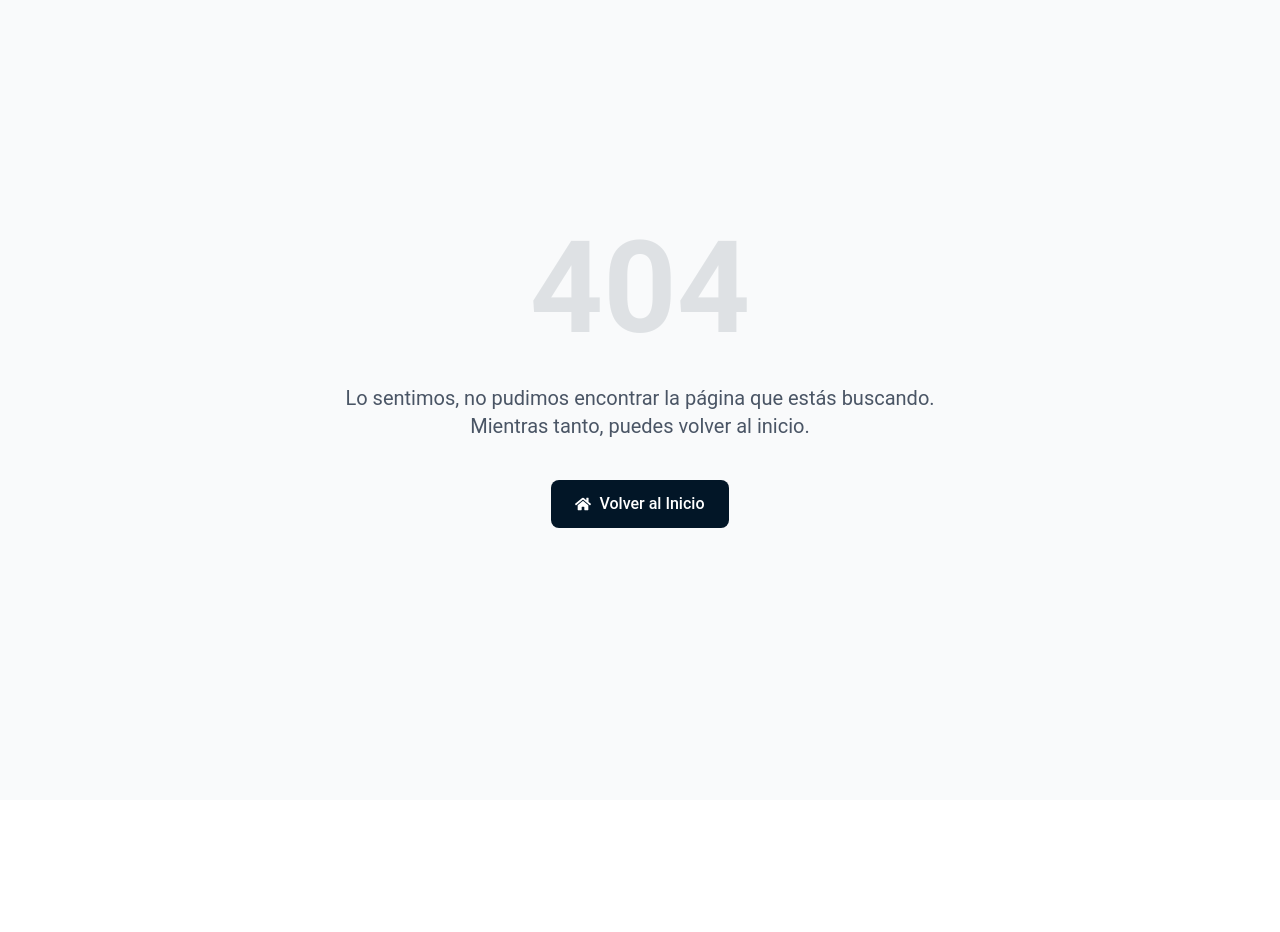
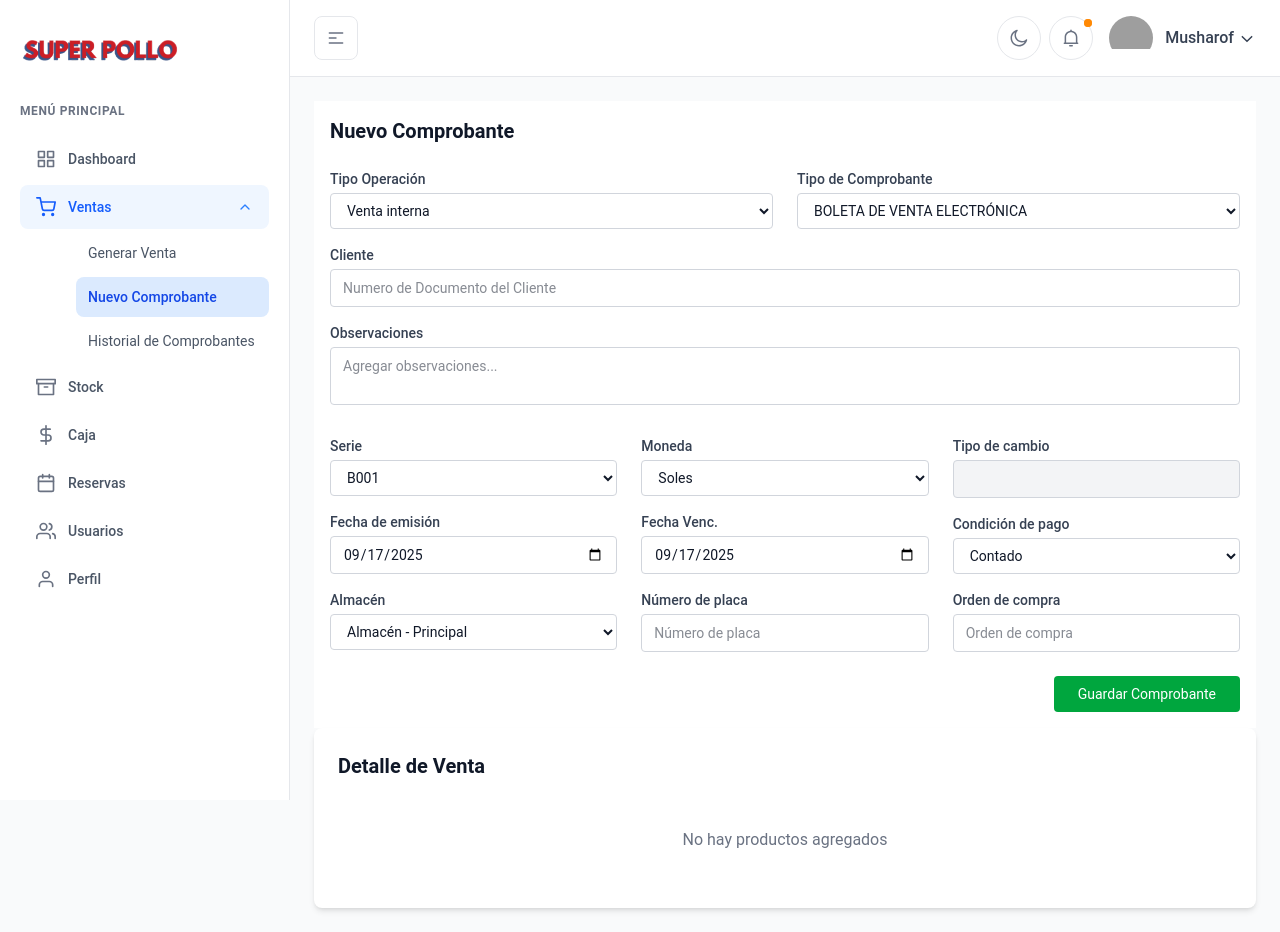
Before and after one commit to KURO1402/super-pollo, a React (Vite) app in the folder frontend/: page /admin-provisional/nuevo-comprobante in a window 1280 px wide. Before the commit this address had no page. Before the commit the page ends 800 px from the top, so only its background shows below. Built offline with nearby package versions, Linux system fonts and the light colour scheme; grey boxes are pictures that could not be loaded.

Commit message:
Diseño del formulario para el registro de un nuevo comprobante

```diff
--- a/frontend/src/app/Rutas.jsx
+++ b/frontend/src/app/Rutas.jsx
@@ -26,6 +26,7 @@ import Stock from "../modulos/panel-administrador/paginas/Stock";
 import Reservas from "../modulos/panel-administrador/paginas/Reservas";
 import Usuarios from "../modulos/panel-administrador/paginas/Usuarios";
 import Perfil from "../modulos/panel-administrador/paginas/Perfil";
+import NuevoComprobanteSeccion from "../modulos/panel-administrador/ventas/secciones/NuevoComprobanteSeccion";
 
 const AppRutas = () => {
     // activamos el hook para que haga scroll al inicio en cada cambio de ruta
@@ -52,6 +53,7 @@ const AppRutas = () => {
             element: <EstructuraBaseAdmin />, // estructura base del panel de admin
             children: [
                 { index: true, element: <PanelDeControl /> }, // ruta por defecto del panel de admin
+                { path: 'nuevo-comprobante', element: <NuevoComprobanteSeccion/> },
                 { path: 'generar-venta', element: <GenerarVenta/> },
                 { path: 'registro-ventas', element: <RegistroVentasSeccion/> },
                 { path: 'stock', element: <Stock/> },
--- a/frontend/src/modulos/panel-administrador/layout/MenuLateral.jsx
+++ b/frontend/src/modulos/panel-administrador/layout/MenuLateral.jsx
@@ -27,6 +27,7 @@ const navItems = [
     name: "Ventas",
     subItems: [
       { name: "Generar Venta", path: "/admin-provisional/generar-venta" },
+      { name: "Nuevo Comprobante", path: "/admin-provisional/nuevo-comprobante" },
       { name: "Historial de Comprobantes", path: "/admin-provisional/registro-ventas" },
     ],
   },
--- a/frontend/src/modulos/panel-administrador/ventas/componentes/ResumenVenta.jsx
+++ b/frontend/src/modulos/panel-administrador/ventas/componentes/ResumenVenta.jsx
@@ -1,4 +1,7 @@
-export const ResumenVenta = ({ subtotal, impuesto, total }) => (
+import { useNavigate } from 'react-router-dom';
+export const ResumenVenta = ({ subtotal, impuesto, total }) => {
+  const navigate = useNavigate();
+  return (
   <>
     <div className="border-t pt-4 mb-4">
       <div className="flex justify-between mb-2 text-sm">
@@ -14,8 +17,11 @@ export const ResumenVenta = ({ subtotal, impuesto, total }) => (
         <span className="text-gray-800 dark:text-gray-300">S/ {total.toFixed(2)}</span>
       </div>
     </div>
-    <button className="w-full bg-green-500 hover:bg-green-600 text-white py-3 px-4 rounded-lg font-semibold">
+    <button
+      onClick={() => navigate('/admin-provisional/nuevo-comprobante')}
+      className="w-full bg-green-500 hover:bg-green-600 text-white py-3 px-4 rounded-lg font-semibold cursor-pointer">
       Generar Venta - S/ {total.toFixed(2)}
     </button>
   </>
-);
+  )
+};
--- /dev/null
+++ b/frontend/src/modulos/panel-administrador/ventas/secciones/NuevoComprobanteSeccion.jsx
@@ -0,0 +1,227 @@
+import { useForm } from "react-hook-form";
+import { DetalleVenta } from "../componentes/DetalleVenta";
+
+const NuevoComprobanteSeccion = () => {
+
+  // para la fecha actual
+  const fechaActual = new Date();
+  const fechaFormateada = fechaActual.toISOString().split("T")[0]; // formatear fecha
+
+  // inicializamos react-hook-form
+  const {
+    register,
+    handleSubmit,
+    formState: { errors },
+  } = useForm({
+    defaultValues: {
+      tipoOperacion: "Venta interna",
+      tipoComprobante: "BOLETA DE VENTA ELECTRÓNICA",
+      cliente: "",
+      observaciones: "",
+      serie: "B001",
+      fechaEmision: fechaFormateada,
+      almacen: "Almacén - Principal",
+      moneda: "Soles",
+      fechaVencimiento: fechaFormateada,
+      placa: "",
+      tipoCambio: "",
+      condicionPago: "Contado",
+      ordenCompra: "",
+    },
+  });
+
+  // función submit
+  const onSubmit = (data) => {
+    console.log("Datos del comprobante:", data);
+  };
+
+  return (
+    <>
+    <form
+      onSubmit={handleSubmit(onSubmit)}
+      className="w-full bg-white dark:bg-gray-900 p-4"
+    >
+      {/* Header */}
+      <div className="mb-6">
+        <h1 className="text-xl font-bold text-gray-900 dark:text-white">
+          Nuevo Comprobante
+        </h1>
+      </div>
+
+      {/* Primera fila: Tipo Operación y Tipo de Comprobante */}
+      <div className="grid grid-cols-2 gap-6 mb-4">
+        <div>
+          <label className="block text-sm font-medium text-gray-700 dark:text-gray-300 mb-1">
+            Tipo Operación
+          </label>
+          <select
+            {...register("tipoOperacion", { required: true })}
+            className="w-full px-3 py-2 border border-gray-300 dark:border-gray-600 rounded bg-white dark:bg-gray-800 text-gray-900 dark:text-white text-sm focus:ring-2 focus:ring-blue-500 focus:border-transparent"
+          >
+            <option>Venta interna</option>
+          </select>
+          {errors.tipoOperacion && (
+            <span className="text-xs text-red-500">Campo obligatorio</span>
+          )}
+        </div>
+
+        <div>
+          <label className="block text-sm font-medium text-gray-700 dark:text-gray-300 mb-1">
+            Tipo de Comprobante
+          </label>
+          <select
+            {...register("tipoComprobante", { required: true })}
+            className="w-full px-3 py-2 border border-gray-300 dark:border-gray-600 rounded bg-white dark:bg-gray-800 text-gray-900 dark:text-white text-sm focus:ring-2 focus:ring-blue-500 focus:border-transparent"
+          >
+            <option>BOLETA DE VENTA ELECTRÓNICA</option>
+            <option>FACTURA ELECTRÓNICA</option>
+          </select>
+        </div>
+      </div>
+
+      {/* Cliente */}
+      <div className="mb-4">
+        <label className="block text-sm font-medium text-gray-700 dark:text-gray-300 mb-1">
+          Cliente
+        </label>
+        <div className="flex gap-2">
+          <input
+            {...register("cliente", { required: true })}
+            placeholder="Numero de Documento del Cliente"
+            className="w-full px-3 py-2 border border-gray-300 dark:border-gray-600 rounded bg-white dark:bg-gray-800 text-gray-900 dark:text-white text-sm focus:ring-2 focus:ring-blue-500 focus:border-transparent"
+          >
+          </input>
+        </div>
+      </div>
+
+      {/* Observaciones */}
+      <div className="mb-6">
+        <label className="block text-sm font-medium text-gray-700 dark:text-gray-300 mb-1">
+          Observaciones
+        </label>
+        <textarea
+          {...register("observaciones")}
+          className="w-full px-3 py-2 border border-gray-300 dark:border-gray-600 rounded bg-white dark:bg-gray-800 text-gray-900 dark:text-white text-sm resize-none focus:ring-2 focus:ring-blue-500 focus:border-transparent"
+          rows="2"
+          placeholder="Agregar observaciones..."
+        />
+      </div>
+
+      {/* Detalles */}
+      <div className="grid grid-cols-3 gap-6">
+        {/* Columna 1 */}
+        <div className="space-y-4">
+          <div>
+            <label className="block text-sm font-medium text-gray-700 dark:text-gray-300 mb-1">Serie</label>
+            <select
+              {...register("serie")}
+              className="w-full px-3 py-2 border border-gray-300 dark:border-gray-600 rounded bg-white dark:bg-gray-800 text-gray-900 dark:text-white text-sm focus:ring-2 focus:ring-blue-500 focus:border-transparent"
+            >
+              <option>B001</option>
+              <option>F001</option>
+            </select>
+          </div>
+
+          <div>
+            <label className="block text-sm font-medium text-gray-700 dark:text-gray-300 mb-1">Fecha de emisión</label>
+            <input
+              type="date"
+              {...register("fechaEmision", { required: true })}
+              className="w-full px-3 py-2 border border-gray-300 dark:border-gray-600 rounded bg-white dark:bg-gray-800 text-gray-900 dark:text-white text-sm focus:ring-2 focus:ring-blue-500 focus:border-transparent"
+            />
+          </div>
+
+          <div>
+            <label className="block text-sm font-medium text-gray-700 dark:text-gray-300 mb-1">Almacén</label>
+            <select
+              {...register("almacen")}
+              className="w-full px-3 py-2 border border-gray-300 dark:border-gray-600 rounded bg-white dark:bg-gray-800 text-gray-900 dark:text-white text-sm focus:ring-2 focus:ring-blue-500 focus:border-transparent"
+            >
+              <option>Almacén - Principal</option>
+              <option>Almacén - Secundario</option>
+            </select>
+          </div>
+        </div>
+
+        {/* Columna 2 */}
+        <div className="space-y-4">
+          <div>
+            <label className="block text-sm font-medium text-gray-700 dark:text-gray-300 mb-1">Moneda</label>
+            <select
+              {...register("moneda")}
+              className="w-full px-3 py-2 border border-gray-300 dark:border-gray-600 rounded bg-white dark:bg-gray-800 text-gray-900 dark:text-white text-sm focus:ring-2 focus:ring-blue-500 focus:border-transparent"
+            >
+              <option>Soles</option>
+              <option>Dólares</option>
+            </select>
+          </div>
+
+          <div>
+            <label className="block text-sm font-medium text-gray-700 dark:text-gray-300 mb-1">Fecha Venc.</label>
+            <input
+              type="date"
+              {...register("fechaVencimiento")}
+              className="w-full px-3 py-2 border border-gray-300 dark:border-gray-600 rounded bg-white dark:bg-gray-800 text-gray-900 dark:text-white text-sm focus:ring-2 focus:ring-blue-500 focus:border-transparent"
+            />
+          </div>
+
+          <div>
+            <label className="block text-sm font-medium text-gray-700 dark:text-gray-300 mb-1">Número de placa</label>
+            <input
+              type="text"
+              {...register("placa")}
+              placeholder="Número de placa"
+              className="w-full px-3 py-2 border border-gray-300 dark:border-gray-600 rounded bg-white dark:bg-gray-800 text-gray-900 dark:text-white text-sm focus:ring-2 focus:ring-blue-500 focus:border-transparent"
+            />
+          </div>
+        </div>
+
+        {/* Columna 3 */}
+        <div className="space-y-4">
+          <div>
+            <label className="block text-sm font-medium text-gray-700 dark:text-gray-300 mb-1">Tipo de cambio</label>
+            <input
+              type="text"
+              {...register("tipoCambio")}
+              className="w-full px-3 py-2 border border-gray-300 dark:border-gray-600 rounded bg-gray-100 dark:bg-gray-700 text-gray-900 dark:text-white text-sm"
+            />
+          </div>
+          <div>
+            <label className="block text-sm font-medium text-gray-700 dark:text-gray-300 mb-1">Condición de pago</label>
+            <select
+              {...register("condicionPago")}
+              className="w-full px-3 py-2 border border-gray-300 dark:border-gray-600 rounded bg-white dark:bg-gray-800 text-gray-900 dark:text-white text-sm focus:ring-2 focus:ring-blue-500 focus:border-transparent"
+            >
+              <option>Contado</option>
+              <option>Crédito</option>
+            </select>
+          </div>
+
+          <div>
+            <label className="block text-sm font-medium text-gray-700 dark:text-gray-300 mb-1">Orden de compra</label>
+            <input
+              type="text"
+              {...register("ordenCompra")}
+              placeholder="Orden de compra"
+              className="w-full px-3 py-2 border border-gray-300 dark:border-gray-600 rounded bg-white dark:bg-gray-800 text-gray-900 dark:text-white text-sm focus:ring-2 focus:ring-blue-500 focus:border-transparent"
+            />
+          </div>
+        </div>
+      </div>
+
+      {/* Botón Guardar */}
+      <div className="mt-6 flex justify-end">
+        <button
+          type="submit"
+          className="px-6 py-2 bg-green-600 text-white rounded text-sm hover:bg-green-700 transition-colors duration-200 focus:ring-2 focus:ring-green-500 focus:ring-offset-2"
+        >
+          Guardar Comprobante
+        </button>
+      </div>
+    </form>
+    <DetalleVenta/>
+    </>
+  );
+};
+
+export default NuevoComprobanteSeccion;
```
